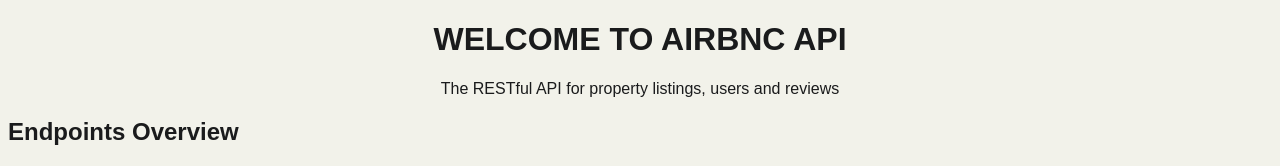
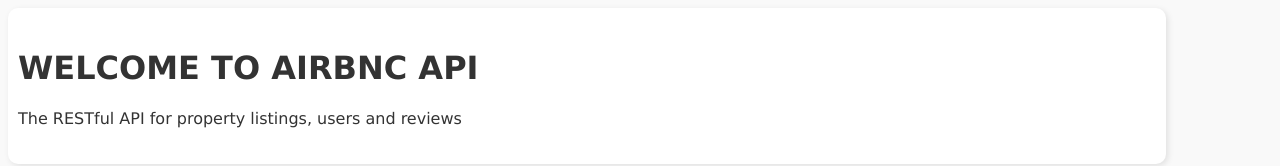
Before and after one commit to ApolloniusMonk/pt-be-airbnc, a website: page public/index.html in a window 1280 px wide. Shown: the top 166 px of the page. Drawn offline with Linux system fonts and the light colour scheme.

Commit message:
more work on AIRBNC api

```diff
--- a/public/styles.css
+++ b/public/styles.css
@@ -1,13 +1,17 @@
 body {
-  font-family: Arial, Helvetica, sans-serif;
-  color: rgb(26, 27, 28);
-  font-feature-settings: "stch";
-  background-color: rgb(242, 242, 234);
+  font-family: Verdana, Geneva, Tahoma, sans-serif;
+  color: #333;
+  font-size: 1rem;
+  background-color: #f9f9f9;
 }
 
 header {
-  background-color: rgb(242, 242, 234);
-  text-align: center;
-  font-family: Arial, Helvetica, sans-serif;
-  color: rgb(26, 27, 28);
+  background-color: #fff;
+  width: 90%;
+  box-shadow: 2px 2px 6px rgba(0, 0, 0, 0.1);
+  padding-bottom: 20px;
+  padding-left: 10px;
+  padding-right: 10px;
+  padding-top: 20px;
+  border-radius: 10px;
 }
```
